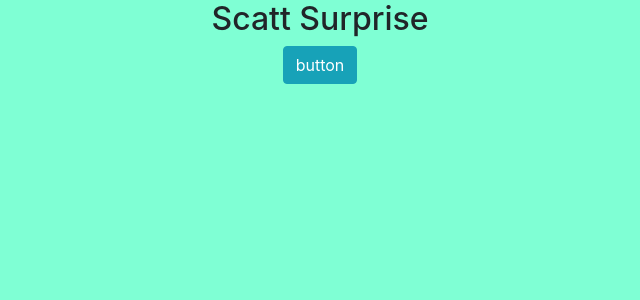
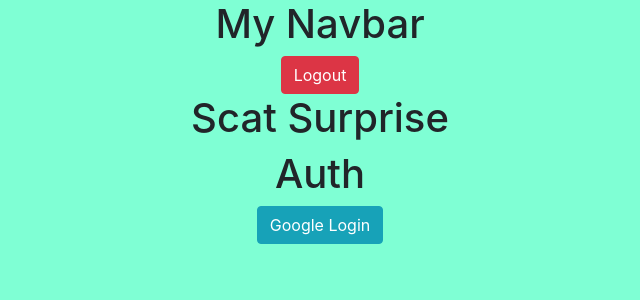
Before and after one commit to lstar18/scatt-surprise, a React (Create React App) app: page / in a window 1280 px wide. Shown: the top 300 px of the page, without its empty margins (320-960 px from the left). Built offline with nearby package versions, Linux system fonts and the light colour scheme; no server answers.

Commit message:
auth set up

```diff
--- a/src/App/App.js
+++ b/src/App/App.js
@@ -1,12 +1,42 @@
+
 import React from 'react';
+import firebase from 'firebase/app';
+import 'firebase/auth';
+
 import './App.scss';
 
+import Auth from '../components/pages/Auth/Auth';
+import MyNavbar from '../components/shared/MyNavbar/MyNavbar';
+
+import fbConnection from '../helpers/data/connection';
+
+fbConnection();
+
 class App extends React.Component {
+  state = {
+    authed: false,
+  }
+
+  componentDidMount() {
+    this.removeListener = firebase.auth().onAuthStateChanged((user) => {
+      if (user) {
+        this.setState({ authed: true });
+      } else {
+        this.setState({ authed: false });
+      }
+    });
+  }
+
+  componentWillUnmount() {
+    this.removeListener();
+  }
+
   render() {
     return (
       <div className="App">
-        <h2>Scatt Surprise</h2>
-        <button className="btn btn-info">button</button>
+        <MyNavbar />
+        <h1>Scat Surprise</h1>
+        <Auth />
       </div>
     );
   }
--- /dev/null
+++ b/src/components/pages/Auth/Auth.js
@@ -0,0 +1,24 @@
+import React from 'react';
+import firebase from 'firebase/app';
+import 'firebase/auth';
+
+import './Auth.scss';
+
+class Auth extends React.Component {
+  loginClickEvent = (e) => {
+    e.preventDefault();
+    const provider = new firebase.auth.GoogleAuthProvider();
+    firebase.auth().signInWithPopup(provider);
+  }
+
+  render() {
+    return (
+      <div className="Auth">
+        <h1>Auth</h1>
+        <button className="btn btn-info" onClick={this.loginClickEvent}>Google Login</button>
+      </div>
+    );
+  }
+}
+
+export default Auth;
--- /dev/null
+++ b/src/components/shared/MyNavbar/MyNavbar.js
@@ -0,0 +1,22 @@
+import React from 'react';
+import firebase from 'firebase/app';
+import 'firebase/auth';
+import './MyNavbar.scss';
+
+class MyNavbar extends React.Component {
+  logMeOut = (e) => {
+    e.preventDefault();
+    firebase.auth().signOut();
+  }
+
+  render() {
+    return (
+      <div className="myNavbar">
+        <h1>My Navbar</h1>
+        <button className="btn btn-danger" onClick={this.logMeOut}>Logout</button>
+      </div>
+    );
+  }
+}
+
+export default MyNavbar;
--- /dev/null
+++ b/src/components/shared/MyNavbar/MyNavbar.scss
@@ -0,0 +1,3 @@
+.MyNavBar {
+  display: block;
+}
--- /dev/null
+++ b/src/helpers/data/connection.js
@@ -0,0 +1,11 @@
+import firebase from 'firebase/app';
+
+import firebaseConfig from '../apiKeys.json';
+
+const firebaseApp = () => {
+  if (!firebase.apps.length) {
+    firebase.initializeApp(firebaseConfig.firebaseKeys);
+  }
+};
+
+export default firebaseApp;
--- a/src/styles/index.scss
+++ b/src/styles/index.scss
@@ -1,4 +1,5 @@
 @import '~bootstrap/dist/css/bootstrap.min.css';
+@import "~@fortawesome/fontawesome-free/css/all.min.css";
 @import 'variables';
 
 body {
```
Also changed, not shown: src/helpers/apiKeys.example.json (added, +11 -0 lines), src/components/pages/Auth/Auth.scss (added), 1 other file (tests, documents, lock files or other folders).
